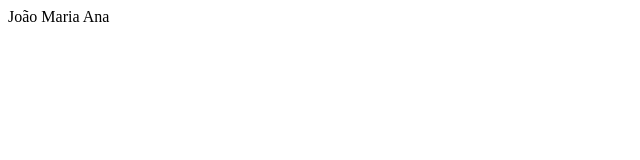
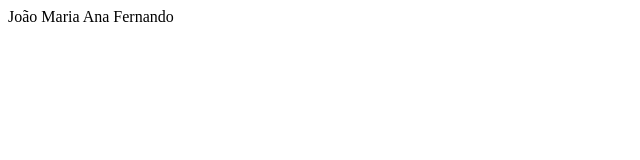
Before and after one commit to btamilena/projeto-3b3, a plain HTML site: page index.html in a window 1280 px wide. Shown: the full height of the page, 0-640 px from the left. Drawn offline with Linux system fonts and the light colour scheme.

Commit message:
Versão 4.0

```diff
--- a/index.html
+++ b/index.html
@@ -10,5 +10,6 @@
     João
     Maria
     Ana
+    Fernando
 </body>
 </html>
```
